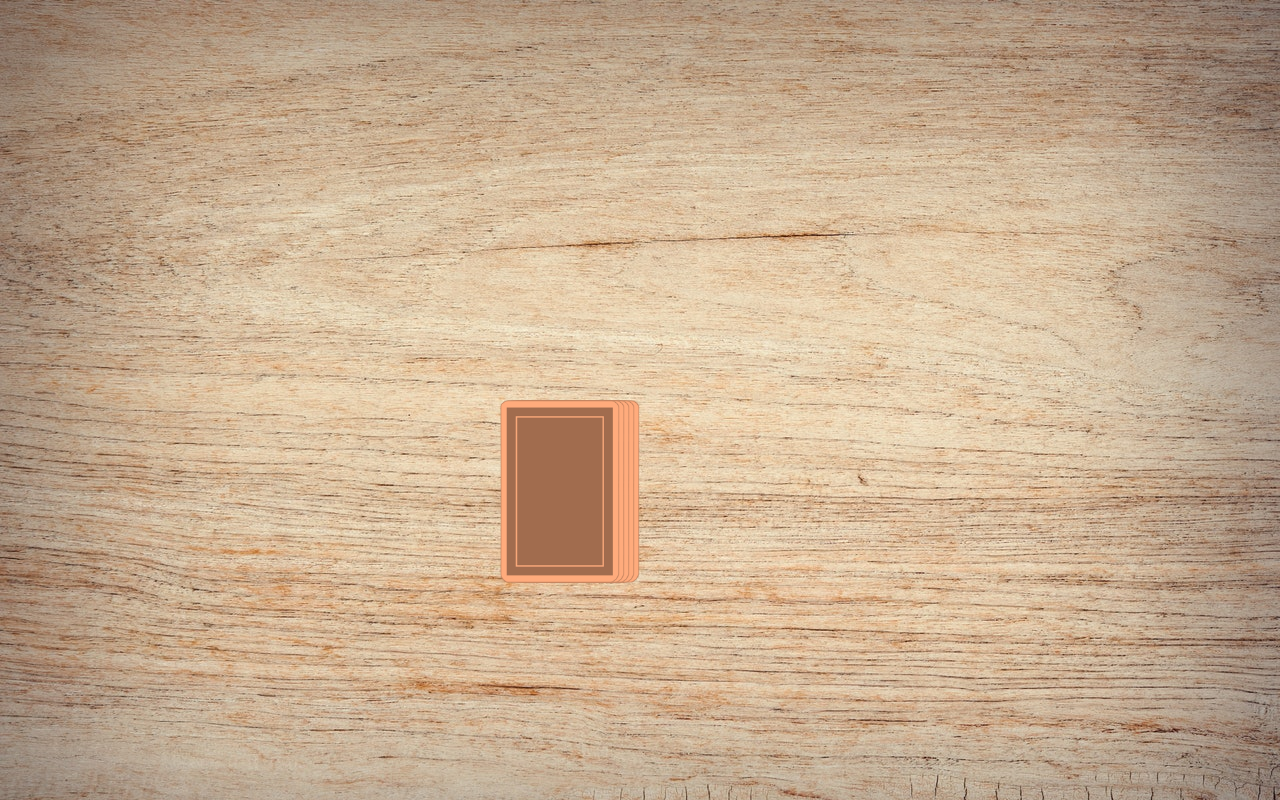
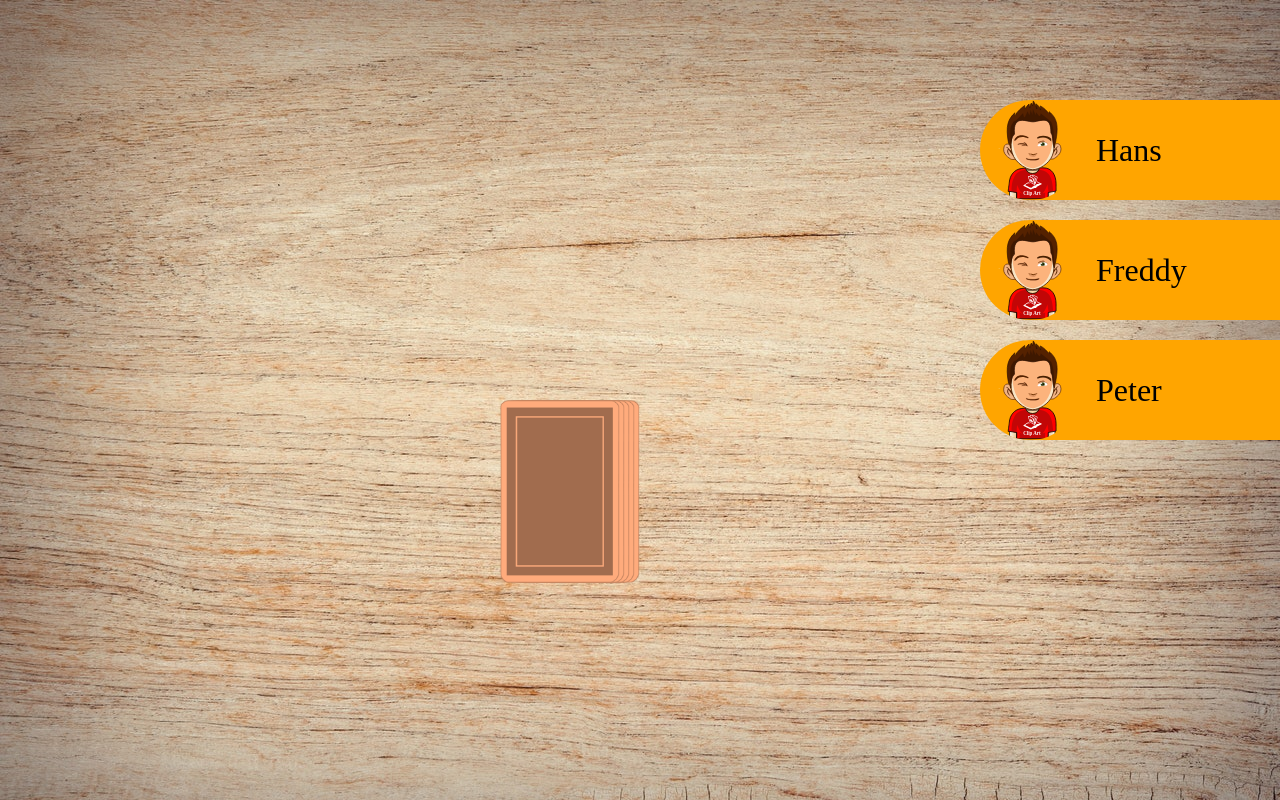
Before and after one commit to TobiasReize/ring-of-fire, an Angular app: page /game in a window 1280 px wide. Built offline with nearby package versions, Linux system fonts and the light colour scheme.

Commit message:
added Player-Component

```diff
--- a/src/app/game/game.component.html
+++ b/src/app/game/game.component.html
@@ -1,28 +1,29 @@
+@for (player of game.players; track player; let i = $index) {
+    <app-player [name]="player" [ngStyle]="{'top.px': 100 + (i * 120)}" class="player-position"></app-player>
+}
+
 <div class="game-field">
-
     <div class="card-stack">
 
         <!-- (Remaining) Card stack -->
         @for (c of [0, 1, 2, 3]; track i; let i = $index) {
             <img [ngStyle]="{'right.px': i * 5}"
-                src="/assets/img/cards/card_cover.png" alt="card-cover">
+                src="assets/img/cards/card_cover.png" alt="card-cover">
         }
 
         <!-- (Remaining) Card stack - Top card -->
         <img (click)="takeCard()" class="top-card" style="right: 20px"
-            src="/assets/img/cards/card_cover.png" alt="card-cover">
+            src="assets/img/cards/card_cover.png" alt="card-cover">
 
         <!-- Stack for played cards -->
         @for (card of game.playedCards; track card) {
-            <img class="played-card" src="/assets/img/cards/{{ card }}.png" alt="">
+            <img class="played-card" src="assets/img/cards/{{ card }}.png" alt="played-cards">
         }
 
         <!-- Current card (Animation) -->
         @if (pickCardAnimation) {
-            <img (click)="takeCard()" class="pick-card" style="right: 20px"
-                src="/assets/img/cards/{{ currentCard }}.png" alt="spade-1">
+            <img class="pick-card" style="right: 20px"
+                src="assets/img/cards/{{ currentCard }}.png" alt="current-card">
         }
-
     </div>
-
 </div>
--- a/src/app/game/game.component.scss
+++ b/src/app/game/game.component.scss
@@ -9,7 +9,7 @@
     height: 100vh;
     width: 100vw;
     max-width: 100%;
-    background-image: url('/assets/img/board.jpg');
+    background-image: url('./../../assets/img/board.jpg');
     @include dFlex();
 }
 
@@ -55,3 +55,8 @@
     transform: scale(1.3) translateX(140px) translateY(-180px) rotate(-10deg);
     right: 20px;
 }
+
+.player-position {
+    position: absolute;
+    right: 0;
+}
--- a/src/app/game/game.component.ts
+++ b/src/app/game/game.component.ts
@@ -1,11 +1,12 @@
 import { CommonModule } from '@angular/common';
 import { Component, OnInit } from '@angular/core';
 import { Game } from '../../models/game';
+import { PlayerComponent } from '../player/player.component';
 
 @Component({
   selector: 'app-game',
   standalone: true,
-  imports: [CommonModule],
+  imports: [CommonModule, PlayerComponent],
   templateUrl: './game.component.html',
   styleUrl: './game.component.scss',
 })
@@ -31,9 +32,9 @@ export class GameComponent implements OnInit {
 
   takeCard() {
     if (!this.pickCardAnimation) {
-      this.pickCardAnimation = true;
       this.currentCard = this.game.stack.pop()!;  // "!" damit der Typ "undefined" entfernt wird. Ist das good oder bad practice? (theor. könnte das Array "stack" auch leer sein!)
         console.log(this.currentCard);
+      this.pickCardAnimation = true;
 
       setTimeout(() => {
         this.game.playedCards.push(this.currentCard);
--- /dev/null
+++ b/src/app/player/player.component.html
@@ -0,0 +1,4 @@
+<div class="player">
+    <img src="assets/img/winkboy.svg" alt="player">
+    <span>{{ name }}</span>
+</div>
--- /dev/null
+++ b/src/app/player/player.component.scss
@@ -0,0 +1,26 @@
+@mixin dFlex($fd:row, $jc:center, $ai:center) {
+    display: flex;
+    flex-direction: $fd;
+    justify-content: $jc;
+    align-items: $ai;
+}
+
+.player {
+    width: 300px;
+    @include dFlex($jc:unset);
+    background-color: orange;
+    border-top-left-radius: 50px;
+    border-bottom-left-radius: 50px;
+
+    > span {
+        font-size: 32px;
+        margin-left: 16px;
+    }
+
+    > img {
+        width: 100px;
+        height: 100px;
+        object-fit: cover;
+        border-radius: 100%;
+    }
+}
--- a/src/models/game.ts
+++ b/src/models/game.ts
@@ -1,5 +1,5 @@
 export class Game {
-    public players: string[] = [];
+    public players: string[] = ['Hans', 'Freddy', 'Peter'];
     public stack: string[] = [];
     public playedCards: string[] = [];
     public currentPlayer: number = 0;
```
Also changed, not shown: src/app/player/player.component.ts (added, +14 -0 lines), src/assets/img/winkboy.svg (added).
